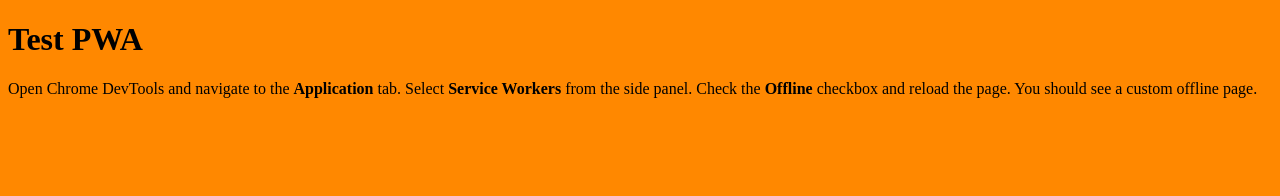
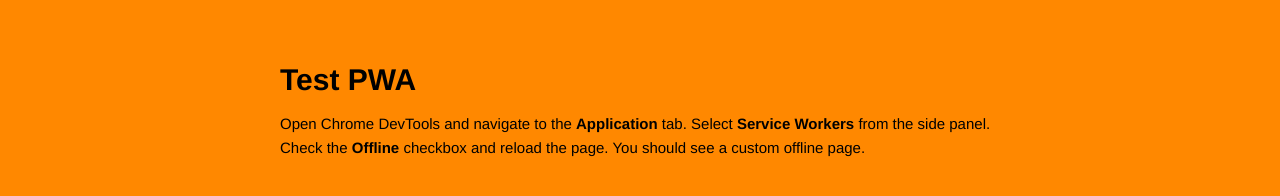
Before and after one commit to quxbaz/test-pwa, a website: page public/index.html in a window 1280 px wide. Drawn offline with Linux system fonts and the light colour scheme.

Commit message:
Update style.

```diff
--- a/public/style.css
+++ b/public/style.css
@@ -1,3 +1,12 @@
 body {
   background: #ff8800;
+  padding-top: 40px;
+  font-family: helvetica, arial, sans-serif;
+  font-size: 15px;
+  line-height: 1.5rem;
 }
+
+#Main {
+  max-width: 720px;
+  margin: 0 auto;
+}
```
